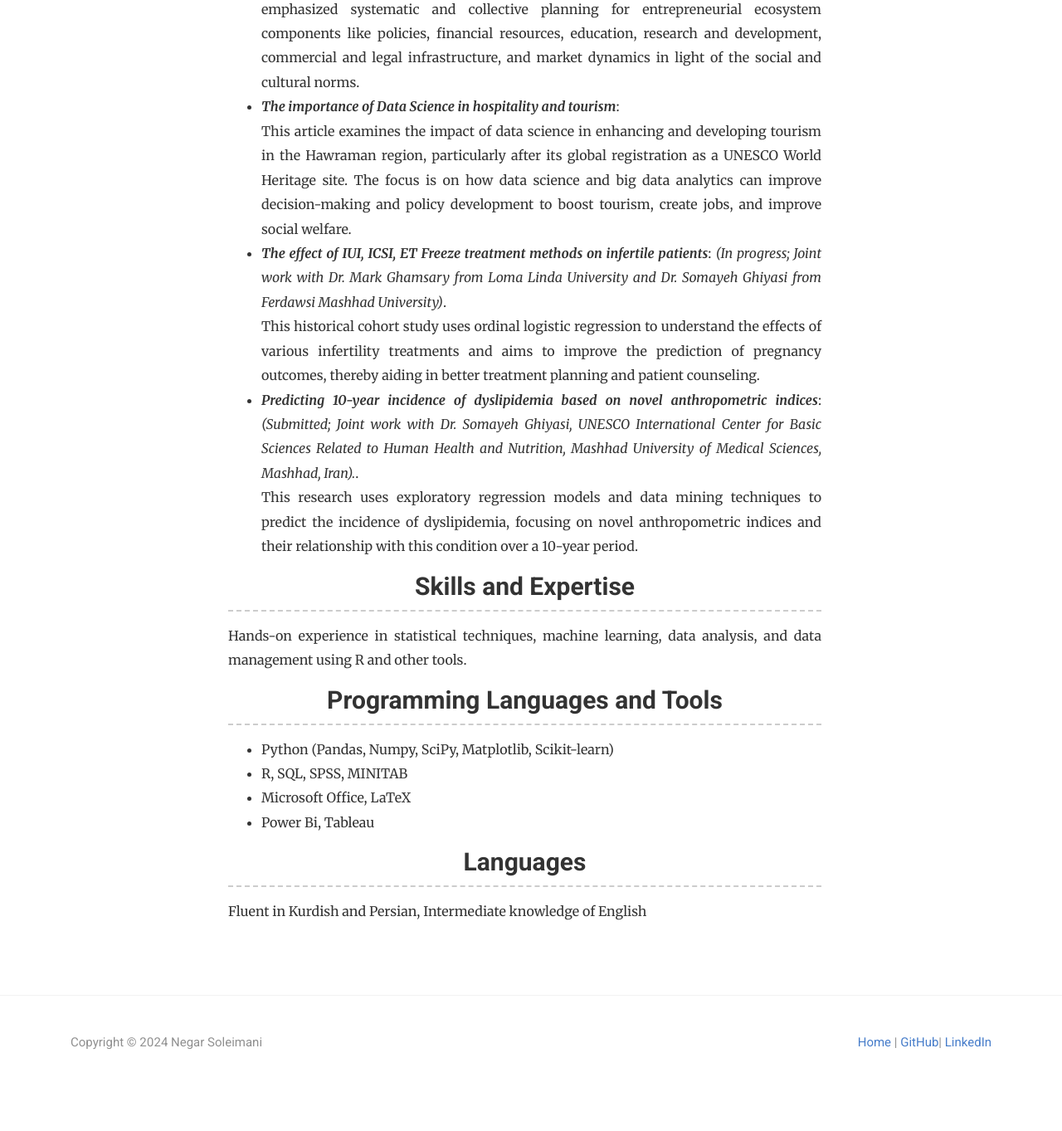
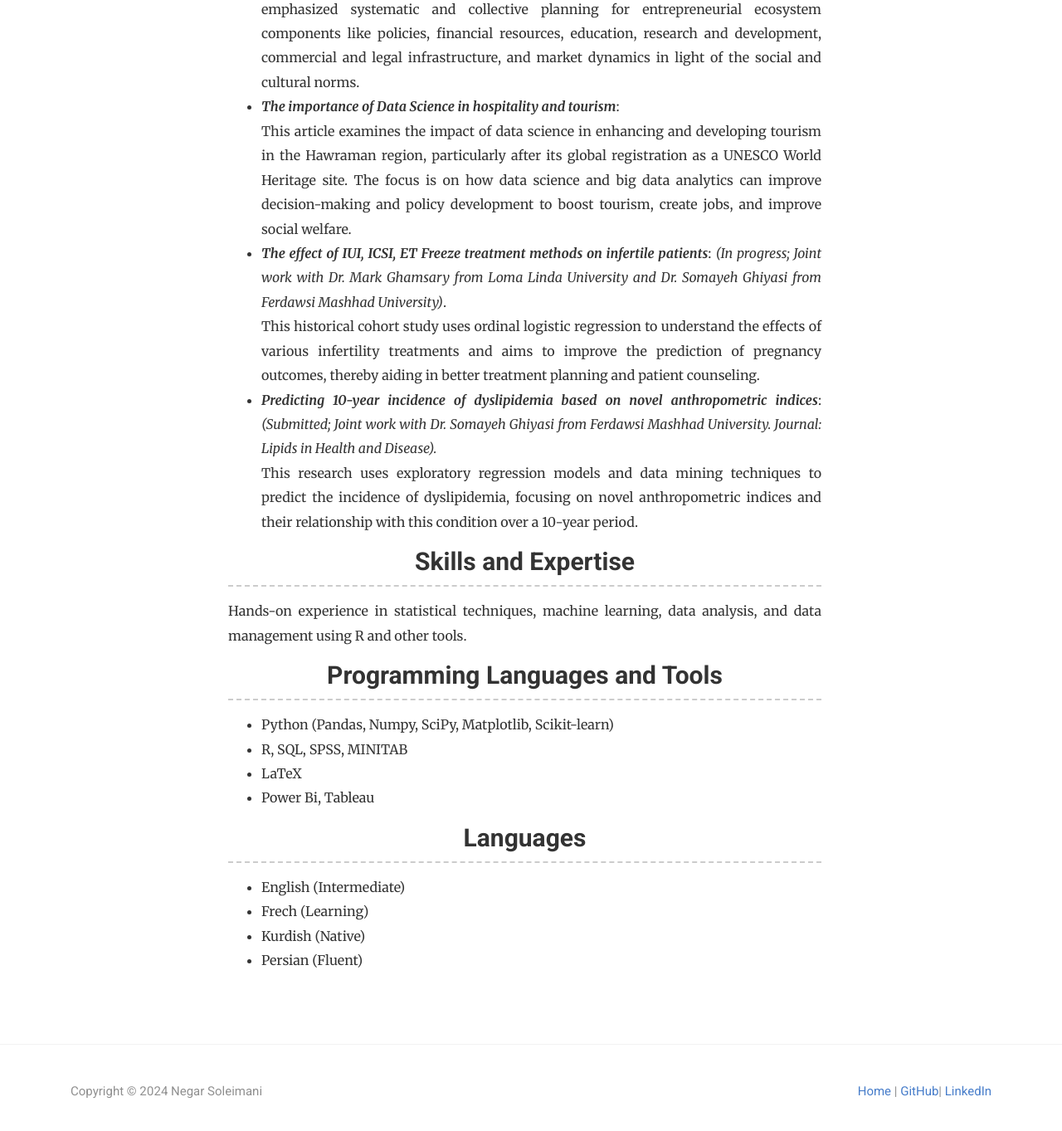
Before and after one commit to negar-soleimani/https-negar-soleimani.github.io, a Jekyll site: the page built from _pages/skills.html, in a window 1280 px wide and 1400 px high, scrolled down 2083 px. Shown: the top 1363 px of the window at 83% size. Built offline with Jekyll 4.4.1, drawn with Linux system fonts in a browser that asks for light colours; nearby versions of some CDN libraries; before the commit the page ends 3424 px from its top, so only the background shows below that.

Commit message:
Update skills.html

```diff
--- a/_pages/skills.html
+++ b/_pages/skills.html
@@ -52,7 +52,7 @@ GPA: 16.20/out of 20 (University Overall Average = 14.77, Faculty Overall Averag
         This article examines the impact of data science in enhancing and developing tourism in the Hawraman region, particularly after its global registration as a UNESCO World Heritage site. The focus is on how data science and big data analytics can improve decision-making and policy development to boost tourism, create jobs, and improve social welfare.</li>
     <li><em><strong>The effect of IUI, ICSI, ET Freeze treatment methods on infertile patients</strong></em>: <i>(In progress; Joint work with Dr. Mark Ghamsary from Loma Linda University and Dr. Somayeh Ghiyasi from Ferdawsi Mashhad University)</i>.<br>
         This historical cohort study uses ordinal logistic regression to understand the effects of various infertility treatments and aims to improve the prediction of pregnancy outcomes, thereby aiding in better treatment planning and patient counseling.</li>
-    <li><em><strong>Predicting 10-year incidence of dyslipidemia based on novel anthropometric indices</strong></em>: <i>(Submitted; Joint work with Dr. Somayeh Ghiyasi, UNESCO International Center for Basic Sciences Related to Human Health and Nutrition, Mashhad University of Medical Sciences, Mashhad, Iran).</i>.<br>
+    <li><em><strong>Predicting 10-year incidence of dyslipidemia based on novel anthropometric indices</strong></em>: <i>(Submitted; Joint work with Dr. Somayeh Ghiyasi from Ferdawsi Mashhad University. Journal: Lipids in Health and Disease).</i><br>
         This research uses exploratory regression models and data mining techniques to predict the incidence of dyslipidemia, focusing on novel anthropometric indices and their relationship with this condition over a 10-year period.</li>
 </ul>
 
@@ -64,11 +64,16 @@ GPA: 16.20/out of 20 (University Overall Average = 14.77, Faculty Overall Averag
     <ul>
         <li>Python (Pandas, Numpy, SciPy, Matplotlib, Scikit-learn)</li>
         <li>R, SQL, SPSS, MINITAB</li>
-        <li>Microsoft Office, LaTeX</li>
+        <li>LaTeX</li>
         <li>Power Bi, Tableau</li>
     </ul>
 
     <h3>Languages</h3>
-    <p>Fluent in Kurdish and Persian, Intermediate knowledge of English</p>
+    <ul>
+        <li>English (Intermediate)</li>
+        <li>Frech (Learning)</li>
+        <li>Kurdish (Native)</li>
+        <li>Persian (Fluent)</li>
+    </ul>
 </div>
 </div>
```
